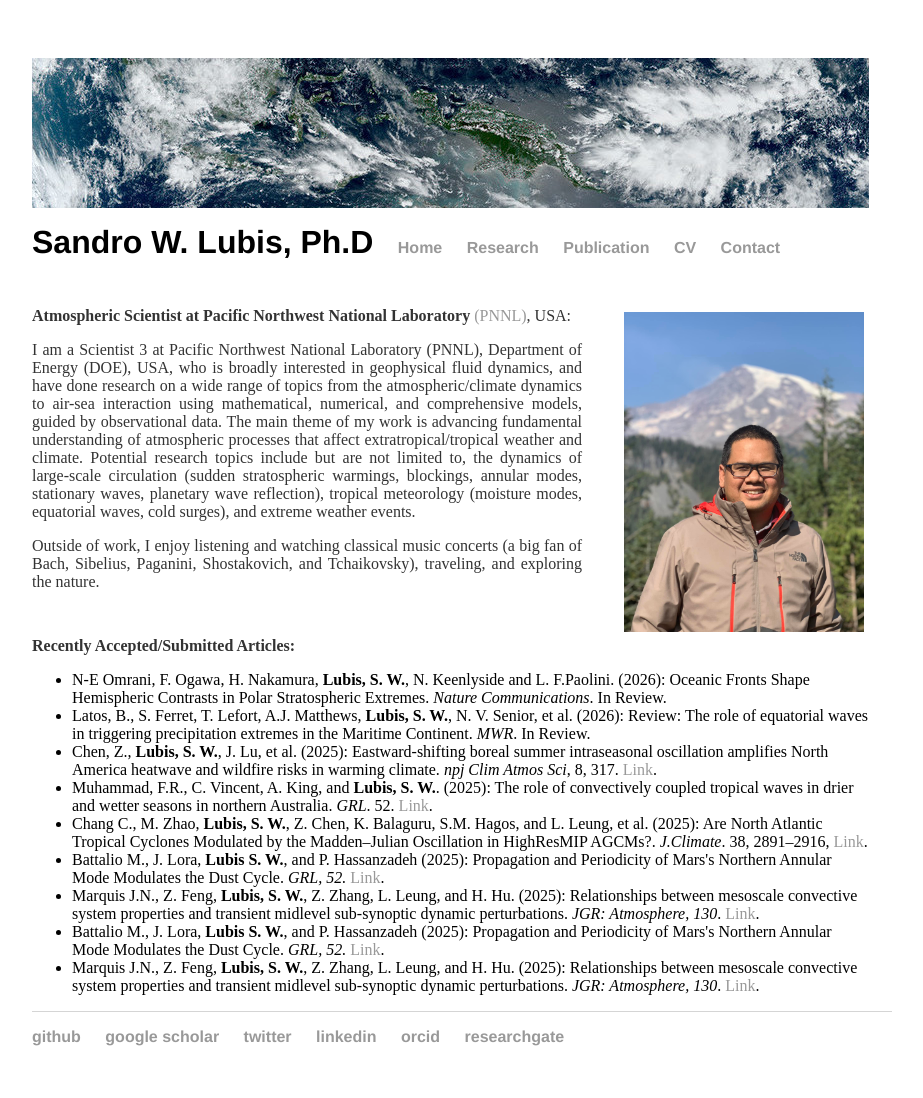
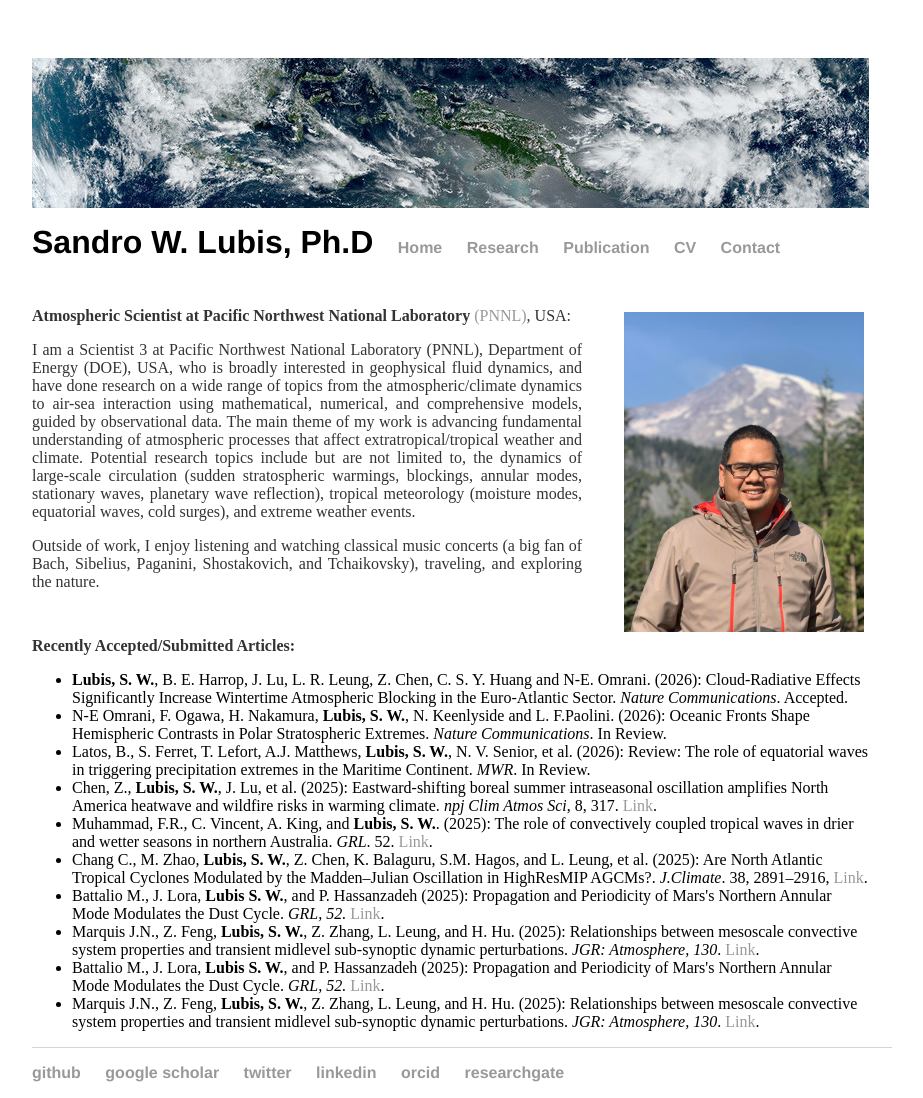
Before and after one commit to sandrolubis/sandrolubis.github.io, a Jekyll site: the page built from index.html, in a window 1280 px wide. Shown: the whole page, without its empty margins (276-1199 px from the left). Built offline with Jekyll 4.4.1, drawn with Linux system fonts in a browser that asks for light colours; before the commit the page ends 1062 px from its top, so only the background shows below that.

Commit message:
Update index.html

```diff
--- a/index.html
+++ b/index.html
@@ -46,6 +46,7 @@ div.relative {
 
 	<p class="ex", style="padding-top:30px"><font size=3><b>Recently Accepted/Submitted Articles:</b></p>
 		<ul class="ex">
+		<li> <b>Lubis, S. W.</b>, B. E. Harrop, J. Lu, L. R. Leung, Z. Chen, C. S. Y. Huang and N-E. Omrani. (2026): Cloud-Radiative Effects Significantly Increase Wintertime Atmospheric Blocking in the Euro-Atlantic Sector. <i>Nature Communications</i>. Accepted.</li>
 		<li> N-E Omrani, F. Ogawa, H. Nakamura, <b>Lubis, S. W.</b>, N. Keenlyside and L. F.Paolini. (2026): Oceanic Fronts Shape Hemispheric Contrasts in Polar Stratospheric Extremes. <i>Nature Communications</i>. In Review.</li>
 		<li> Latos, B., S. Ferret, T. Lefort, A.J. Matthews, <b>Lubis, S. W.</b>, N. V. Senior, et al. (2026): Review: The role of equatorial waves in triggering precipitation extremes in the Maritime Continent. <i>MWR</i>. In Review.</li>
 		<li> Chen, Z., <b>Lubis, S. W.</b>, J. Lu, et al. (2025): Eastward-shifting boreal summer intraseasonal oscillation amplifies North America heatwave and wildfire risks in warming climate. <i>npj Clim Atmos Sci</i>, 8, 317. <a href="https://doi.org/10.1038/s41612-025-01196-5">Link</a>.</li>
```
